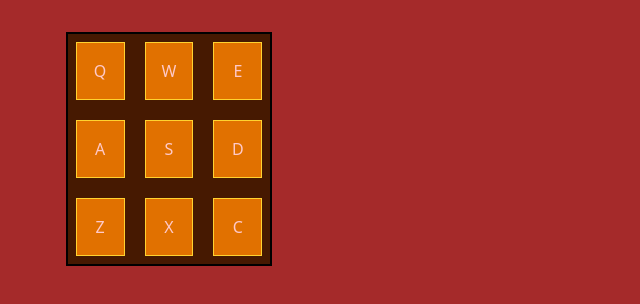
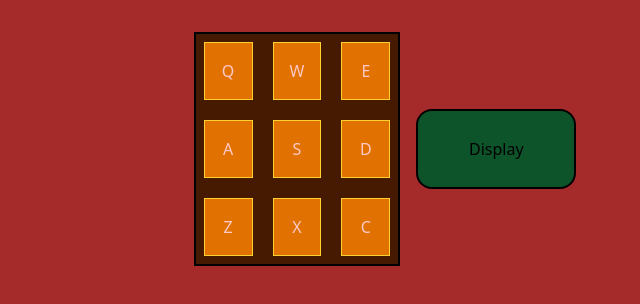
Before and after one commit to marius-grigaliunas/FCC-DrumMachine, a React (Vite) app: page / in a window 1280 px wide. Shown: the top 304 px of the page, without its empty margins (247-887 px from the left). Built offline with nearby package versions, Linux system fonts and the light colour scheme.

Commit message:
made a seperate drumPadContainer component

```diff
--- a/src/App.tsx
+++ b/src/App.tsx
@@ -1,78 +1,24 @@
 import { useState } from 'react'
-import DrumPad from './components/DrumPad'
 import './App.css'
+import { DrumPadContainer } from './components/DrumPadContainer'
 
 function App() {
-  const [currentSound, setCurrentSound] = useState("")
+  const [currentSound, setCurrentSound] = useState("Display")
 
+  //make a midi board funtionality, where you can record the sounds you made and let them play on loop.
+  //in the display you can see all the recordings and you can individually turn them off or delete
 
 
   return (
     <>
       <div id='drum-machine'
-      className='flex flex-row items-center justify-center max-w-3xl self-center'
+      className='flex flex-row items-center justify-center w-fit self-center'
       >
-        <div
-        id='drum-pad-container'
-        className='grid grid-cols-3 gap-5 w-fit mx-auto p-2 border-2 bg-amber-950'
-        >
-          <DrumPad
-          letter="Q"
-          audioFileName="Heater 1"
-          sourceLink='https://cdn.freecodecamp.org/testable-projects-fcc/audio/Heater-1.mp3'
-          updateDisplay={setCurrentSound}
-          />
-          <DrumPad
-          letter="W"
-          audioFileName="Heater 2"
-          sourceLink='https://cdn.freecodecamp.org/testable-projects-fcc/audio/Heater-2.mp3'
-          updateDisplay={setCurrentSound}
-          />
-          <DrumPad
-          letter="E"
-          audioFileName="Heater 3"
-          sourceLink='https://cdn.freecodecamp.org/testable-projects-fcc/audio/Heater-3.mp3'
-          updateDisplay={setCurrentSound}
-          />
-          <DrumPad
-          letter="A"
-          audioFileName="Heater 4"
-          sourceLink='https://cdn.freecodecamp.org/testable-projects-fcc/audio/Heater-4_1.mp3'
-          updateDisplay={setCurrentSound}
-          />
-          <DrumPad
-          letter="S"
-          audioFileName="Heater 5"
-          sourceLink='https://cdn.freecodecamp.org/testable-projects-fcc/audio/Heater-6.mp3'
-          updateDisplay={setCurrentSound}
-          />
-          <DrumPad
-          letter="D"
-          audioFileName="Heater 6"
-          sourceLink='https://cdn.freecodecamp.org/testable-projects-fcc/audio/Dsc_Oh.mp3'
-          updateDisplay={setCurrentSound}
-          />
-          <DrumPad
-          letter="Z"
-          audioFileName="Heater 7"
-          sourceLink='https://cdn.freecodecamp.org/testable-projects-fcc/audio/Kick_n_Hat.mp3'
-          updateDisplay={setCurrentSound}
-          />
-          <DrumPad
-          letter="X"
-          audioFileName="Heater 8"
-          sourceLink='https://cdn.freecodecamp.org/testable-projects-fcc/audio/RP4_KICK_1.mp3'
-          updateDisplay={setCurrentSound}
-          />
-          <DrumPad
-          letter="C"
-          audioFileName="Heater 9"
-          sourceLink='https://cdn.freecodecamp.org/testable-projects-fcc/audio/Cev_H2.mp3'
-          updateDisplay={setCurrentSound}
-          />
-        </div>
+        <DrumPadContainer
+          setDisplay={setCurrentSound}
+        />
         <div id='display'
-        className=''
+        className='w-40 h-20 m-4 bg-green-900 flex items-center justify-center rounded-2xl border-2 '
         >
           {currentSound}
         </div>
--- /dev/null
+++ b/src/components/DrumPadContainer.tsx
@@ -0,0 +1,70 @@
+import DrumPad from './DrumPad';
+
+interface DrumPadContainerProps {
+    setDisplay : FunctionStringCallback
+}
+
+
+export const DrumPadContainer = ( {setDisplay} : DrumPadContainerProps) => {
+  return (
+    <div
+    id='drum-pad-container'
+    className='grid grid-cols-3 gap-5 w-fit mx-auto p-2 border-2 bg-amber-950'
+    >
+      <DrumPad
+      letter="Q"
+      audioFileName="Heater 1"
+      sourceLink='https://cdn.freecodecamp.org/testable-projects-fcc/audio/Heater-1.mp3'
+      updateDisplay={setDisplay}
+      />
+      <DrumPad
+      letter="W"
+      audioFileName="Heater 2"
+      sourceLink='https://cdn.freecodecamp.org/testable-projects-fcc/audio/Heater-2.mp3'
+      updateDisplay={setDisplay}
+      />
+      <DrumPad
+      letter="E"
+      audioFileName="Heater 3"
+      sourceLink='https://cdn.freecodecamp.org/testable-projects-fcc/audio/Heater-3.mp3'
+      updateDisplay={setDisplay}
+      />
+      <DrumPad
+      letter="A"
+      audioFileName="Heater 4"
+      sourceLink='https://cdn.freecodecamp.org/testable-projects-fcc/audio/Heater-4_1.mp3'
+      updateDisplay={setDisplay}
+      />
+      <DrumPad
+      letter="S"
+      audioFileName="Heater 5"
+      sourceLink='https://cdn.freecodecamp.org/testable-projects-fcc/audio/Heater-6.mp3'
+      updateDisplay={setDisplay}
+      />
+      <DrumPad
+      letter="D"
+      audioFileName="Heater 6"
+      sourceLink='https://cdn.freecodecamp.org/testable-projects-fcc/audio/Dsc_Oh.mp3'
+      updateDisplay={setDisplay}
+      />
+      <DrumPad
+      letter="Z"
+      audioFileName="Heater 7"
+      sourceLink='https://cdn.freecodecamp.org/testable-projects-fcc/audio/Kick_n_Hat.mp3'
+      updateDisplay={setDisplay}
+      />
+      <DrumPad
+      letter="X"
+      audioFileName="Heater 8"
+      sourceLink='https://cdn.freecodecamp.org/testable-projects-fcc/audio/RP4_KICK_1.mp3'
+      updateDisplay={setDisplay}
+      />
+      <DrumPad
+      letter="C"
+      audioFileName="Heater 9"
+      sourceLink='https://cdn.freecodecamp.org/testable-projects-fcc/audio/Cev_H2.mp3'
+      updateDisplay={setDisplay}
+      />
+    </div>
+  )
+}
--- a/src/index.css
+++ b/src/index.css
@@ -2,6 +2,9 @@
 
 :root {
     background-color: brown;
+    display: flex;
+    align-items: center;
+    justify-content: center;
 }
 
 .inner-glow {
```
